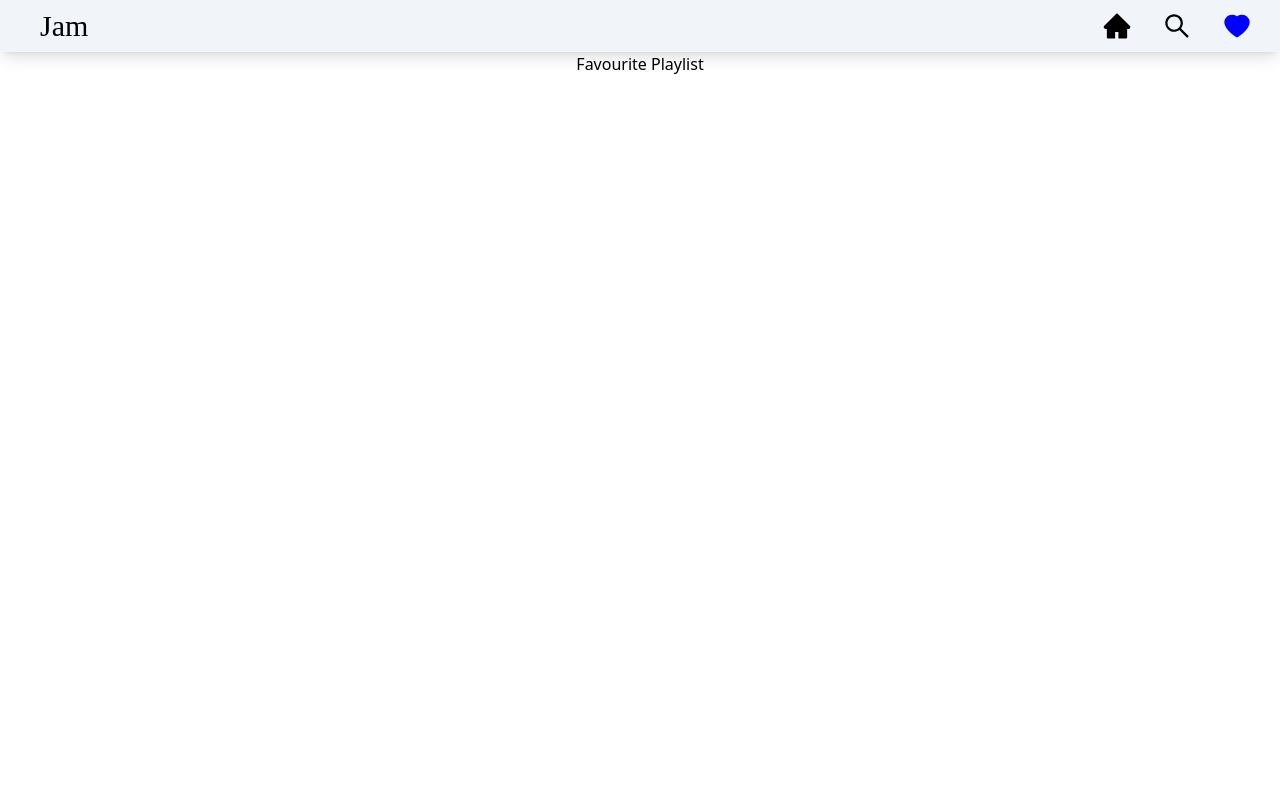
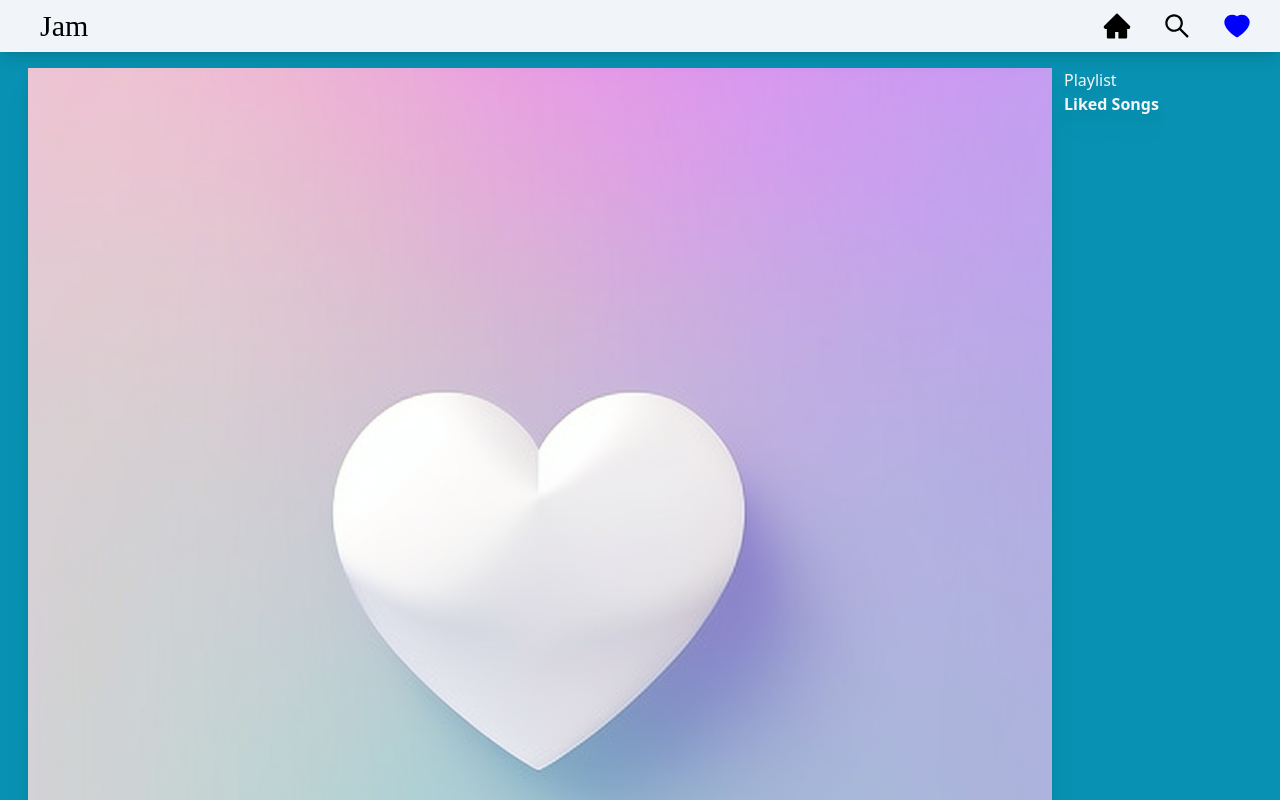
Before and after one commit to theComponentsRepo/jam, a React (Create React App) app: page /music/favourite in a window 1280 px wide. Shown: the top 800 px of the page. Built offline with nearby package versions, Linux system fonts and the light colour scheme.

Commit message:
add hero section in fav page

```diff
--- a/src/components/AlbumLarge.jsx
+++ b/src/components/AlbumLarge.jsx
@@ -1,6 +1,6 @@
 export default function AlbumLarge(props) {
 
-  const { data} = props;
+  const {data} = props;
 
   function convertSecondsToHoursAndMinutes(seconds) {
     // Convert seconds to minutes
--- /dev/null
+++ b/src/components/FavouritesCover.jsx
@@ -0,0 +1,34 @@
+import heartPic from "../pics/heart.png"
+
+export default function FavouritesCover(props) {
+
+  const {data} = props;
+
+
+
+
+  return (
+    <div>
+      { data &&
+      <div className="album-large-container p-4 flex bg-cyan-600 text-neutral-100 xs:flex-col xs:items-center xs:gap-2">
+
+        <div className="album-large-img px-3 drop-shadow-xl xs:px-0 xs:w-64 sm:w-56 md:w-72 lg:w-72	">
+          <img src={heartPic} alt="" />
+        </div>
+        <div className="album-large-content text-left	flex flex-col justify-between xs:flex-row">
+          <div className="album-title xs:flex">
+            <p className="drop-shadow-xl xs:text-xs xs:pr-5">Playlist</p>
+            <p className=" font-extrabold	drop-shadow-xl xs:font-normal	  xs:text-xs  xs:font-none sm:text-2xl sm:leading-none md:text-5xl lg:text-6xl">Liked Songs</p>
+          </div>
+          <p className="xs:pl-5 xs:text-xs"> {data.length} Songs</p>
+
+
+
+        </div>
+      </div>
+      }
+    </div>
+
+
+  )
+}
--- a/src/pages/FavouritesPage.jsx
+++ b/src/pages/FavouritesPage.jsx
@@ -2,6 +2,8 @@ import React, { useState } from "react";
 import Tracks from "../components/Track";
 import { useFavouriteMusic } from "../contexts/FavouriteMusicContext";
 import AudioPlayer from "../components/AudioPlayer";
+import AlbumLarge from "../components/AlbumLarge";
+import FavouritesCover from "../components/FavouritesCover";
 
 export default function FavouritePage(props) {
   const globalFavourites = useFavouriteMusic();
@@ -16,8 +18,8 @@ export default function FavouritePage(props) {
 
   return (
     <div className="mb-10">
-      <h1>Favourite Playlist</h1>
       <div>
+      <FavouritesCover data={globalFavourites}/>
         {globalFavourites.map((track) => (
           <div key={track.id}>
             <Tracks
--- a/src/pages/SearchPage.jsx
+++ b/src/pages/SearchPage.jsx
@@ -4,7 +4,6 @@ import Search from "../components/Search";
 export default function SearchPage() {
   return (
     <div>
-      <h2>Search Page</h2>
       <Search />
     </div>
   );
```
Also changed, not shown: src/pics/heart.png (added).
